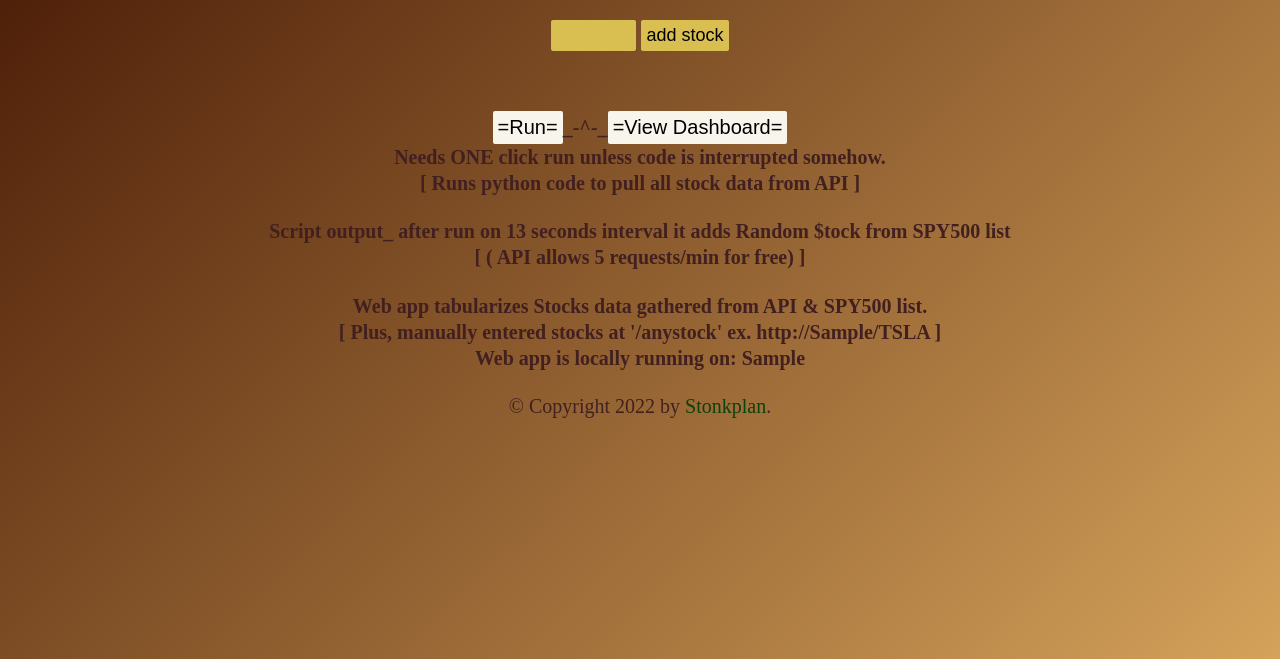
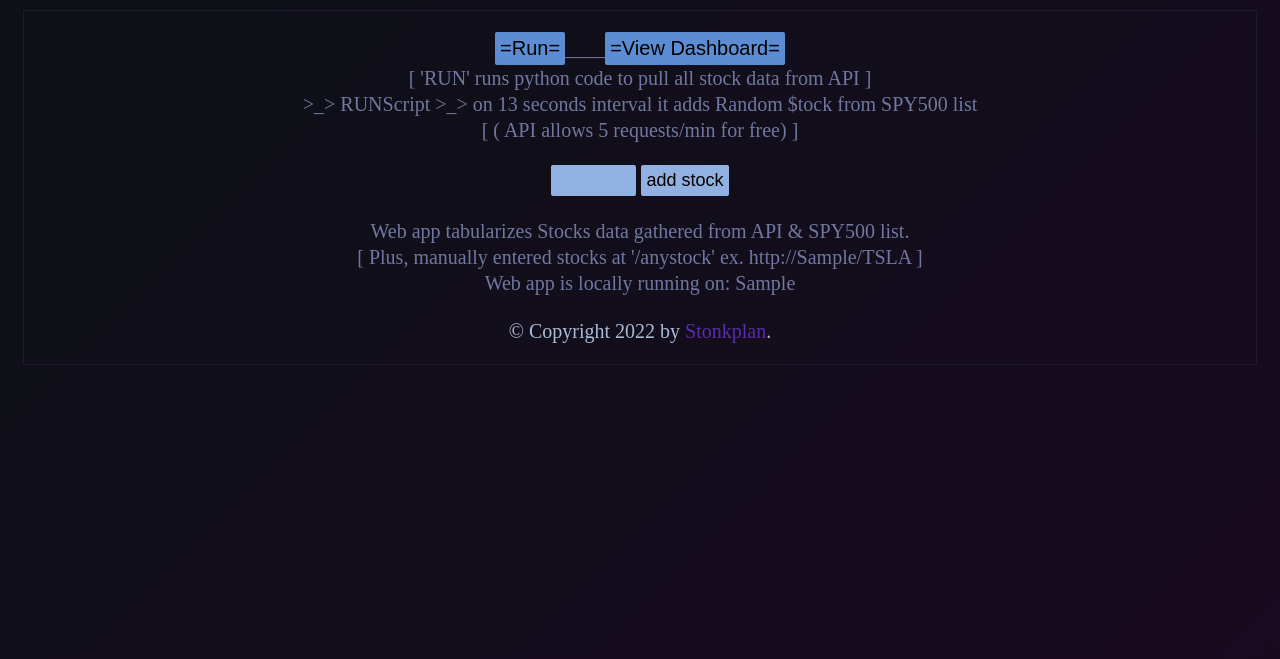
Before and after one commit to Imsach/flaskstockly, a Flask app: template templates/index.html in a window 1280 px wide. Shown: the top 659 px of the page. Run offline with Flask 2, Linux system fonts and the light colour scheme; the template is opened without the code that fills it: most values are stand-ins (such as "Sample title", 1, 10 or a date in 2020); parts of the project's set-up code (start-up, migrations or seed data) failed here and were passed over.

Commit message:
changed UI colors

```diff
--- a/static/main.css
+++ b/static/main.css
@@ -11,7 +11,7 @@ td, th {
     padding: 5px;
 }
 input {
-  background-color: #d9be52;
+  background-color: #92b1e3;
   border: none;
   color: black;
   padding: 5px 5px;
@@ -51,30 +64,30 @@ footer {
    background: transparent;
 }
 
-a { color: rgb(13, 65, 10); text-decoration: none; text-transform:capitalize }
+a { color: rgb(88, 45, 174); text-decoration: none; text-transform:capitalize }
 
 html, body {
     height:auto;
   }
 
 body {
-    background: linear-gradient(-45deg, #360a01, #b8671a, #edba69, #4f2009);
+    background: linear-gradient(-45deg, #0d1117, #060c30, #1a0921, #0d1117);
 	  background-size: 400% 400%;
     font-family: 'Merriweather', serif;
     display:block;
     justify-content:space-evenly;
-    color: rgb(66, 32, 32);
+    color: #acbad5;
   }
 
 .container {
     margin: 10px 15px;
     max-width: 1370px;
-    margin: auto;
-
+    border: 0.5px solid #201a2f;
   }
 
-h2 {
-    font-weight: 400;
+h4, h5 {
+    font-weight: 300;
+    color: rgb(112, 120, 161);
   }
 
 p {
@@ -87,11 +100,11 @@ p {
 
 label {
   font-size: 18px;
-  color: rgb(50, 28, 28);
+  color: #3c65a3;
   }
 
 button {
-    background-color: #f7f5ec;
+    background-color: #5c8cd3;
     border: none;
     color: black;
     padding: 5px 5px;
--- a/templates/index.html
+++ b/templates/index.html
@@ -1,16 +1,12 @@
 {% extends 'base2.html' %}
-
-{% block head %}
-{% endblock %}
 {% block content %}
+<title>Flaskstockly</title>
 <!-- <div class="wrapper">
     <div class="typing"> -->
         <!-- <section class="container"> -->
-        <p style="text-align:center"><input id="txt" name="order" type="text" maxlength="5" size="5">
-        <input id='button' type="button" value="add stock" onclick="location.href='http://192.168.1.104/'+document.getElementById('txt').value"></p><br>
-
-        <h5><p style="text-align:center"><button onclick="window.location.href='/run'">=Run=</button>_-^-_<button onclick="window.location.href='/view'">=View Dashboard=</button><br> Needs ONE click run unless code is interrupted somehow.<br>[ Runs python code to pull all stock data from API ] </p></h5>
-        <h5><p style="text-align:center">Script output_ after run on 13 seconds interval it adds Random $tock from SPY500 list <br>[ ( API allows 5 requests/min for free) ]</p></h5>
+        <h4><p style="text-align:center"><button onclick="window.location.href='/run'">=Run=</button>____<button onclick="window.location.href='/view'">=View Dashboard=</button><br>[ 'RUN' runs python code to pull all stock data from API ]<br>
+        >_> RUNScript >_> on 13 seconds interval it adds Random $tock from SPY500 list <br>[ ( API allows 5 requests/min for free) ]</p></h4><p style="text-align:center"><input id="txt" name="addstock" type="text" maxlength="5" size="5">
+        <input id='button' type="button" value="add stock" onclick="location.href='http://192.168.1.104/'+document.getElementById('txt').value"></p>
         <h5><p style="text-align:center">Web app tabularizes Stocks data gathered from API & SPY500 list.<br>[ Plus, manually entered stocks at '/anystock' ex. http://{{ ip }}/TSLA ]<br> Web app is locally running on: {{ ip }}</p></h5>
 <!-- </div> -->
 {% endblock %}
```
Also changed, not shown: other parts of static/main.css (+22 -9 lines), templates/index2.html (+18 -5 lines).
